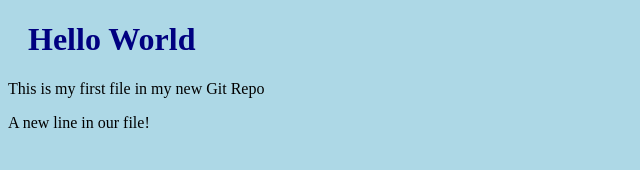
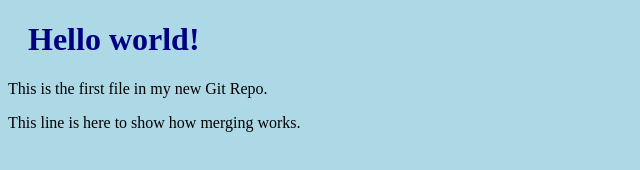
Before and after one commit to msyarifhpehcltech/hello-world, a plain HTML site: page index.html in a window 1280 px wide. Shown: the whole page, without its empty margins (0-640 px from the left). Drawn offline with Linux system fonts and the light colour scheme.

Commit message:
updated index.html with emergency fix

```diff
--- a/index.html
+++ b/index.html
@@ -6,9 +6,9 @@
 </head>
 <body>
 
-<h1>Hello World</h1>
-<p> This is my first file in my new Git Repo</p>
-<p>A new line in our file!</p>
+<h1>Hello world!</h1>
+<p>This is the first file in my new Git Repo.</p>
+<p>This line is here to show how merging works.</p>
 
 </body>
 </html>
```
